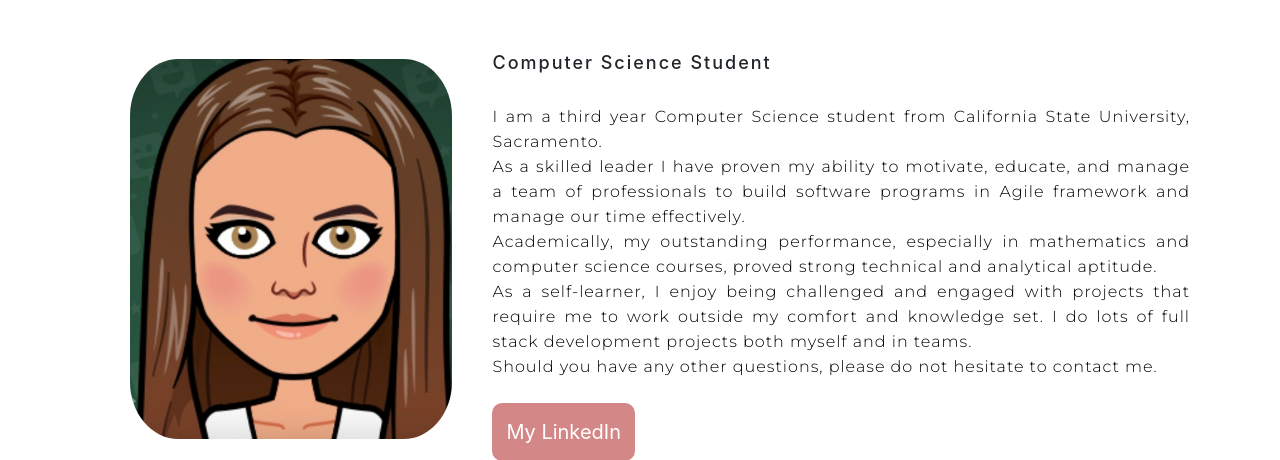
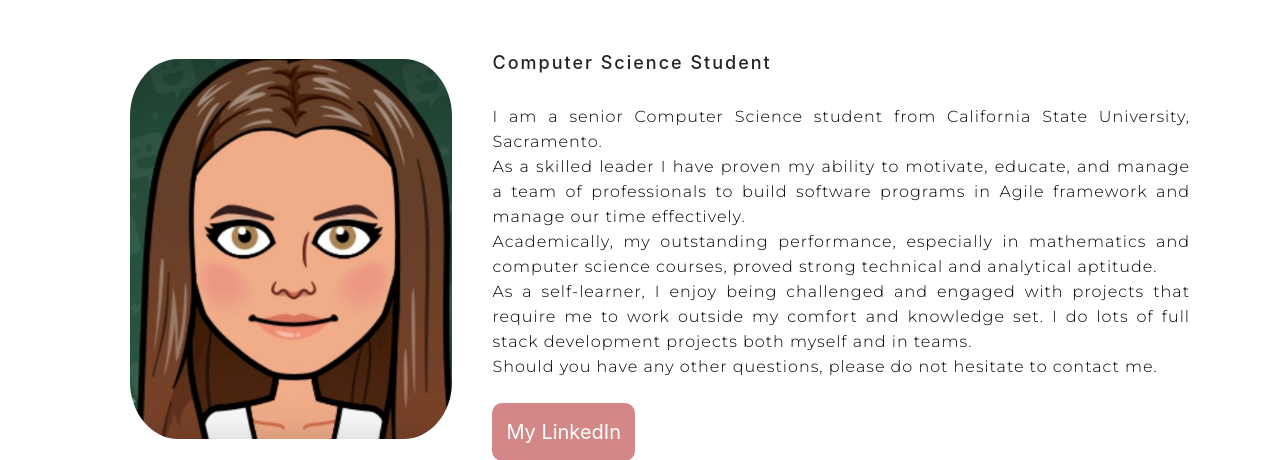
Before and after one commit to neginmhg/negin-portfolio, a PHP site: page / in a window 1280 px wide. Shown: the part 4404-4864 px from the top of the page. Run offline with PHP 8.4, Linux system fonts and the light colour scheme.

Commit message:
Update index.php

```diff
--- a/index.php
+++ b/index.php
@@ -410,7 +410,7 @@ https://www.youtube.com/watch?v=7Gym2XVcA5A
 
           <h2>Computer Science Student</h2>
           <p>
-            I am a third year Computer Science student from California State University, Sacramento.
+            I am a senior Computer Science student from California State University, Sacramento.
 
             <br>
            As a skilled leader I have proven my ability to motivate, educate, and manage a team of professionals to build software programs in Agile framework and manage our time effectively.
```
